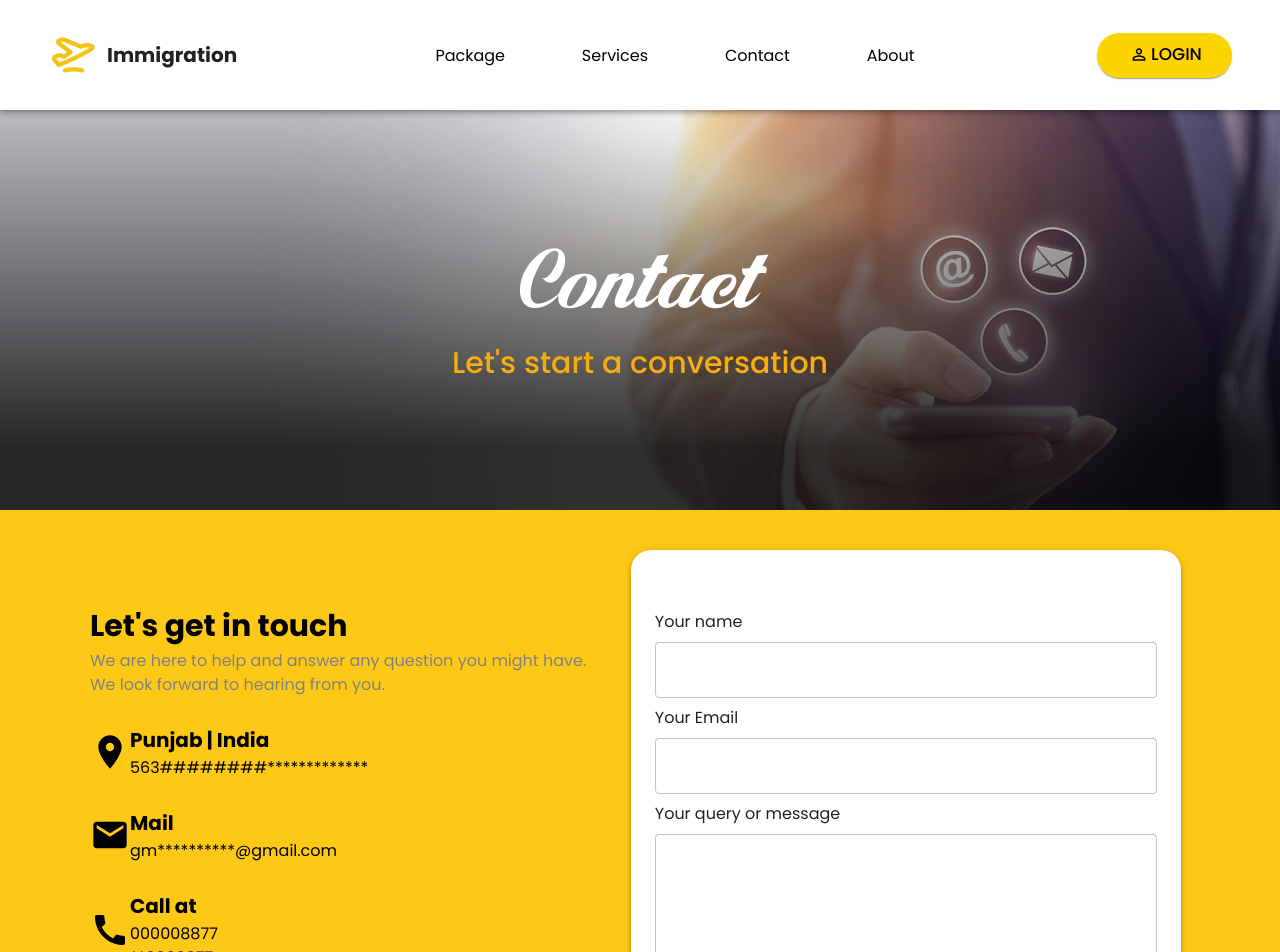
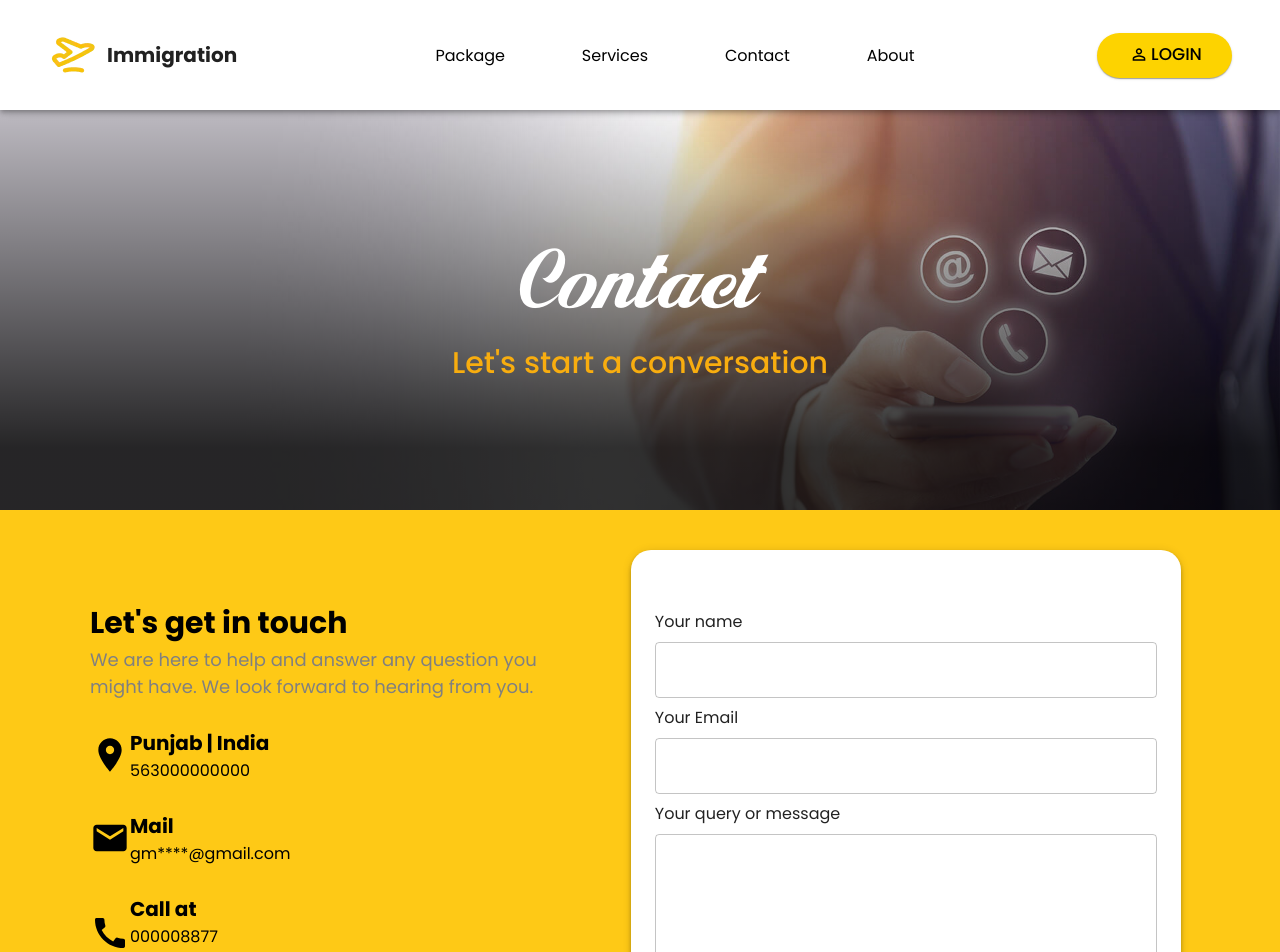
Before and after one commit to Dalgau2/visaimmigration, a React (Vite) app: page /contact in a window 1280 px wide. Shown: the top 952 px of the page. Built offline with nearby package versions, Linux system fonts and the light colour scheme; a web font is replaced by a local one.

Commit message:
rsponsive

```diff
--- a/src/Pages/Contact/ContactPage.jsx
+++ b/src/Pages/Contact/ContactPage.jsx
@@ -5,8 +5,8 @@ import MailIcon from "@mui/icons-material/Mail";
 import ReuseableBackground from "../../ResuseableBackground";
 import contactImage from "../../assets/Images/contactus.cc92a610.png";
 import TextField from "@mui/material/TextField";
-import { TextareaAutosize } from '@mui/material';
-import "./ContactStyle.css"
+import { TextareaAutosize } from "@mui/material";
+import "./ContactStyle.css";
 const ContactPageOfImmigration = () => {
   return (
     <Box sx={{ backgroundColor: "#FEC916" }}>
@@ -19,14 +19,18 @@ const ContactPageOfImmigration = () => {
       </Box>
       <Box
         p={5}
-        sx={{ display: "flex", justifyContent: "center", alignItems: "center" }}
+        sx={{
+          display: { xs: "block", sm: "flex" },
+          justifyContent: "center",
+          alignItems: "center",
+        }}
       >
         <Box p={2}>
-          <Box sx={{ width: "500px" }}>
+          <Box sx={{ width: { xs: "200px", md: "500px" } }}>
             <Typography sx={{ fontSize: "30px", fontWeight: "700" }}>
               Let's get in touch
             </Typography>
-            <Typography sx={{ color: "grey" }}>
+            <Typography sx={{ fontSize: { xs: "18px" }, color: "grey" }}>
               We are here to help and answer any question you might have. We
               look forward to hearing from you.
             </Typography>
@@ -49,11 +53,11 @@ const ContactPageOfImmigration = () => {
               >
                 <LocationOnIcon sx={{ fontSize: "40px" }} />
               </Box>
-              <Box>
+              <Box sx={{ width: { xs: "160px" } }}>
                 <Typography variant="h6" sx={{ fontWeight: "700" }}>
                   Punjab | India
                 </Typography>
-                <Typography>563########*************</Typography>
+                <Typography>563000000000</Typography>
               </Box>
             </Box>
             <Box sx={{ display: "flex" }}>
@@ -66,11 +70,11 @@ const ContactPageOfImmigration = () => {
               >
                 <MailIcon sx={{ fontSize: "40px" }} />
               </Box>
-              <Box>
+              <Box sx={{ width: { xs: "160px" } }}>
                 <Typography variant="h6" sx={{ fontWeight: "700" }}>
                   Mail
                 </Typography>
-                <Typography>gm**********@gmail.com</Typography>
+                <Typography>gm****@gmail.com</Typography>
               </Box>
             </Box>
             <Box sx={{ display: "flex" }}>
@@ -83,7 +87,7 @@ const ContactPageOfImmigration = () => {
               >
                 <CallIcon sx={{ fontSize: "40px" }} />
               </Box>
-              <Box>
+              <Box sx={{ width: { xs: "160px" } }}>
                 <Typography variant="h6" sx={{ fontWeight: "700" }}>
                   Call at
                 </Typography>
@@ -95,38 +99,39 @@ const ContactPageOfImmigration = () => {
         </Box>
         <Box
           sx={{
-            width: "600px",
-            height: "500px",
-            display: "flex",
+            width:{xs:"100%",md:"480px",lg:"600px"} ,
+            height: {xs:"500px",md:"500px"},
+            display: {xs:"block",md:"flex"},
             justifyContent: "center",
             alignItems: "center",
+
           }}
         >
           <Box
             component={Paper}
             elevation={4}
             sx={{
-              width: "550px",
+              width: {xs:"100%",md:"480px",lg:"550px"},
               height: "500px",
               display: "flex",
               justifyContent: "center",
               alignItems: "center",
               borderRadius: "20px",
+
             }}
           >
             <Box
               component="form"
               sx={{
-                "& > :not(style)": { mb: 1, width: "50ch" },
+                "& > :not(style)": { mb: 1, width: {xs:"23ch",md:"45ch",lg:"50ch"} },
               }}
             >
-                <Typography>Your name</Typography>
-                <TextField></TextField>
-                <Typography>Your Email</Typography>
-                <TextField></TextField>
-                <Typography>Your query or message</Typography>
-                <TextField multiline rows={5}/>
-
+              <Typography>Your name</Typography>
+              <TextField></TextField>
+              <Typography>Your Email</Typography>
+              <TextField></TextField>
+              <Typography>Your query or message</Typography>
+              <TextField multiline rows={5} />
             </Box>
           </Box>
         </Box>
```
